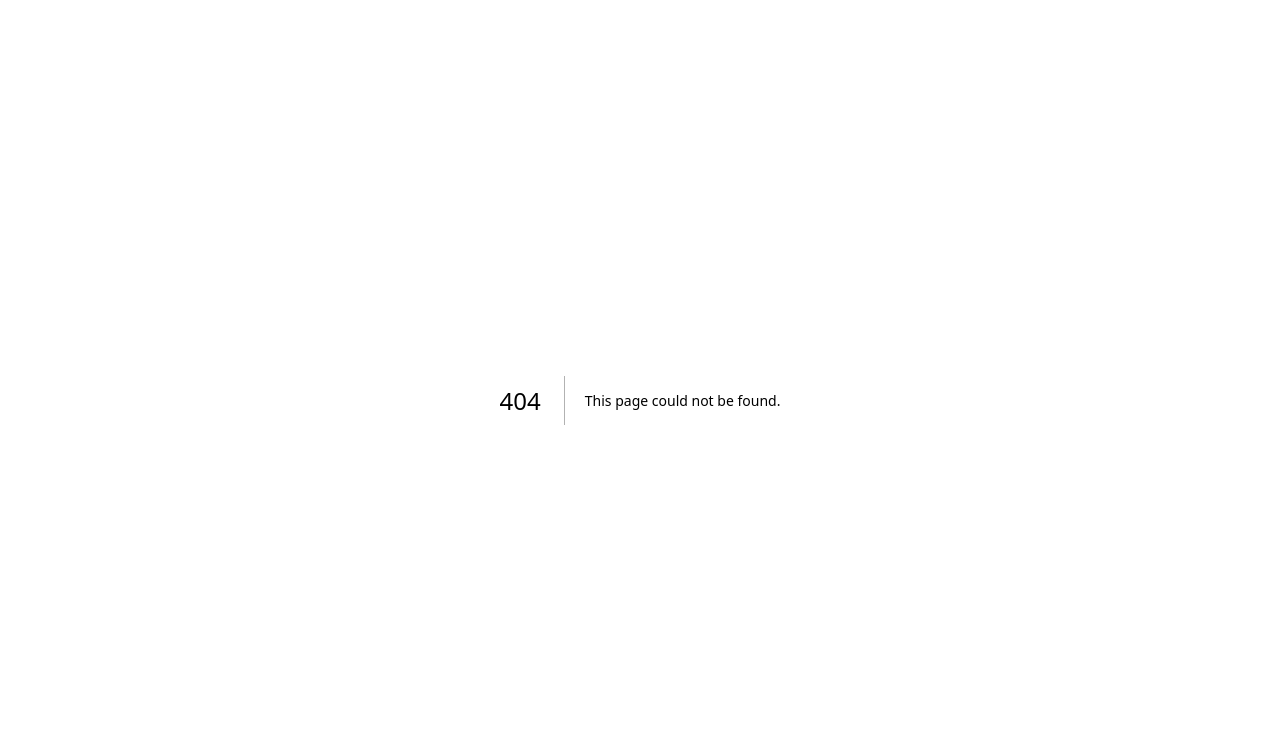
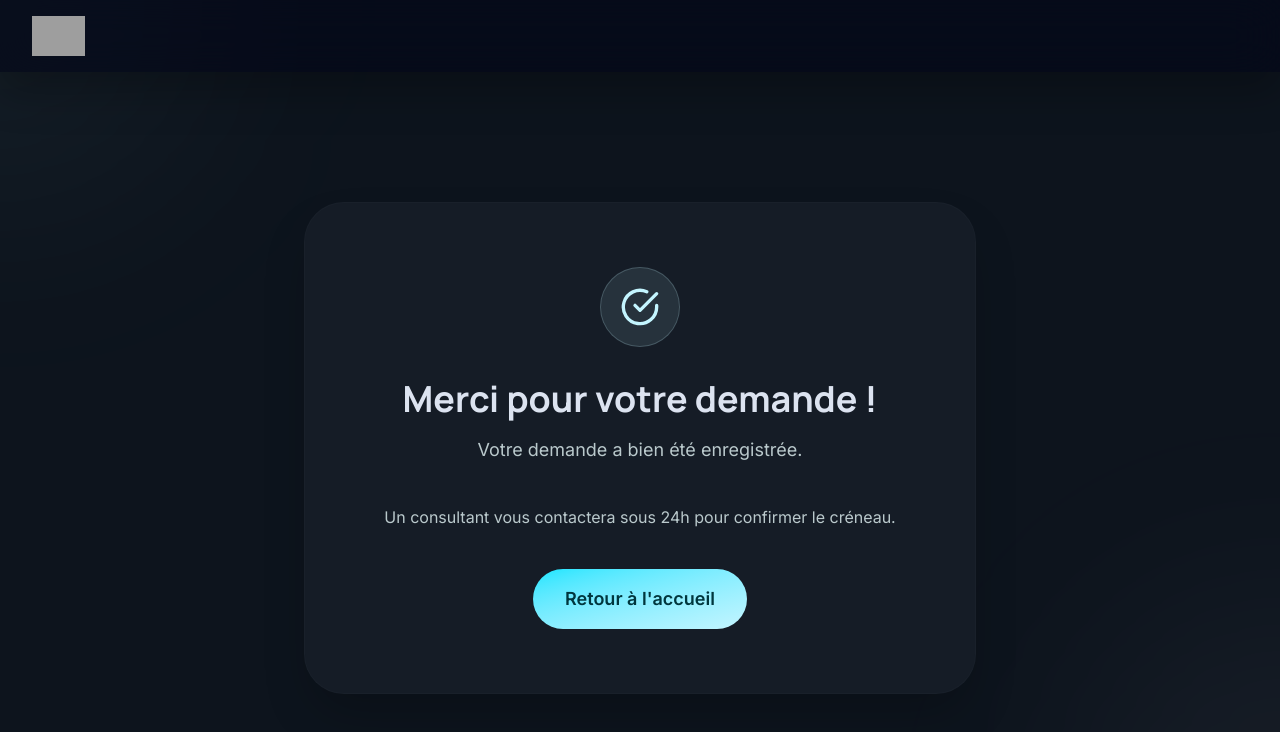
Before and after one commit to innoftmarketing/nova-ai, a Next.js app: page /merci-fr in a window 1280 px wide. Before the commit this address had no page. Shown: the top 732 px of the page. Built offline with nearby package versions, Linux system fonts and the light colour scheme; grey boxes are pictures that could not be loaded.

Commit message:
Add /merci-fr thank-you page for separate ad conversion tracking
Co-Authored-By: Claude Opus 4.7 (1M context) <noreply@anthropic.com>

```diff
--- /dev/null
+++ b/src/app/merci-fr/page.tsx
@@ -0,0 +1,109 @@
+"use client";
+
+import { useSearchParams } from "next/navigation";
+import { Suspense } from "react";
+
+function CheckCircleIcon({ className }: { className?: string }) {
+  return (
+    <svg
+      className={className}
+      viewBox="0 0 24 24"
+      fill="none"
+      stroke="currentColor"
+      strokeWidth={2}
+      strokeLinecap="round"
+      strokeLinejoin="round"
+    >
+      <path d="M22 11.08V12a10 10 0 1 1-5.93-9.14" />
+      <polyline points="22 4 12 14.01 9 11.01" />
+    </svg>
+  );
+}
+
+function ScheduleIcon({ className }: { className?: string }) {
+  return (
+    <svg className={className} viewBox="0 0 24 24" fill="currentColor">
+      <path d="M11.99 2C6.47 2 2 6.48 2 12s4.47 10 9.99 10C17.52 22 22 17.52 22 12S17.52 2 11.99 2zM12 20c-4.42 0-8-3.58-8-8s3.58-8 8-8 8 3.58 8 8-3.58 8-8 8zm.5-13H11v6l5.25 3.15.75-1.23-4.5-2.67z" />
+    </svg>
+  );
+}
+
+function ThankYouContent() {
+  const searchParams = useSearchParams();
+  const date = searchParams.get("date");
+  const time = searchParams.get("time");
+
+  return (
+    <>
+      {/* Navigation */}
+      <nav className="fixed top-0 w-full z-50 bg-slate-950/60 backdrop-blur-xl shadow-[0_20px_40px_rgba(0,0,0,0.25)]">
+        <div className="flex justify-between items-center px-8 py-4 max-w-7xl mx-auto font-headline tracking-tight">
+          <a
+            href="/"
+          >
+            {/* eslint-disable-next-line @next/next/no-img-element */}
+            <img src="https://innoft.ma/wp-content/uploads/2024/06/log-2048x2048.png" alt="Innoft" className="h-10 w-auto" />
+          </a>
+        </div>
+      </nav>
+
+      <main className="pt-24 min-h-screen flex items-center justify-center px-8 relative overflow-hidden">
+        <div className="max-w-2xl w-full relative z-10">
+          <div className="bg-surface-container-low rounded-[2.5rem] border border-outline-variant/10 shadow-2xl p-8 lg:p-16 text-center">
+            {/* Success icon */}
+            <div className="w-20 h-20 mx-auto mb-8 rounded-full bg-primary/10 border border-primary/20 flex items-center justify-center">
+              <CheckCircleIcon className="w-10 h-10 text-primary" />
+            </div>
+
+            <h1 className="font-headline text-3xl lg:text-4xl font-bold mb-4 text-on-surface">
+              Merci pour votre demande !
+            </h1>
+
+            {date && time ? (
+              <>
+                <p className="text-lg text-on-surface-variant leading-relaxed mb-6">
+                  Votre consultation est prévue le{" "}
+                  <span className="text-primary font-semibold">{date}</span> à{" "}
+                  <span className="text-primary font-semibold">{time}</span>.
+                </p>
+                <div className="inline-flex items-center gap-3 px-6 py-3 rounded-2xl bg-surface-container border border-outline-variant/10 mb-10">
+                  <ScheduleIcon className="w-5 h-5 text-primary" />
+                  <span className="text-on-surface font-medium">
+                    {date} — {time}
+                  </span>
+                </div>
+              </>
+            ) : (
+              <p className="text-lg text-on-surface-variant leading-relaxed mb-10">
+                Votre demande a bien été enregistrée.
+              </p>
+            )}
+
+            <p className="text-on-surface-variant mb-10">
+              Un consultant vous contactera sous 24h pour confirmer le créneau.
+            </p>
+
+            <a
+              href="/"
+              className="inline-block px-8 py-4 bg-gradient-to-br from-primary-container to-primary text-on-primary rounded-full font-bold text-lg hover:shadow-[0_0_30px_rgba(0,229,255,0.3)] transition-all"
+            >
+              Retour à l&apos;accueil
+            </a>
+          </div>
+        </div>
+
+        {/* Decorative orbs */}
+        <div className="absolute top-0 left-0 w-96 h-96 bg-primary/5 blur-[120px] rounded-full -translate-x-1/2 -translate-y-1/2" />
+        <div className="absolute bottom-0 right-0 w-96 h-96 bg-tertiary/5 blur-[120px] rounded-full translate-x-1/2 translate-y-1/2" />
+      </main>
+    </>
+  );
+}
+
+export default function MerciFrPage() {
+  return (
+    <Suspense>
+      <ThankYouContent />
+    </Suspense>
+  );
+}
```
